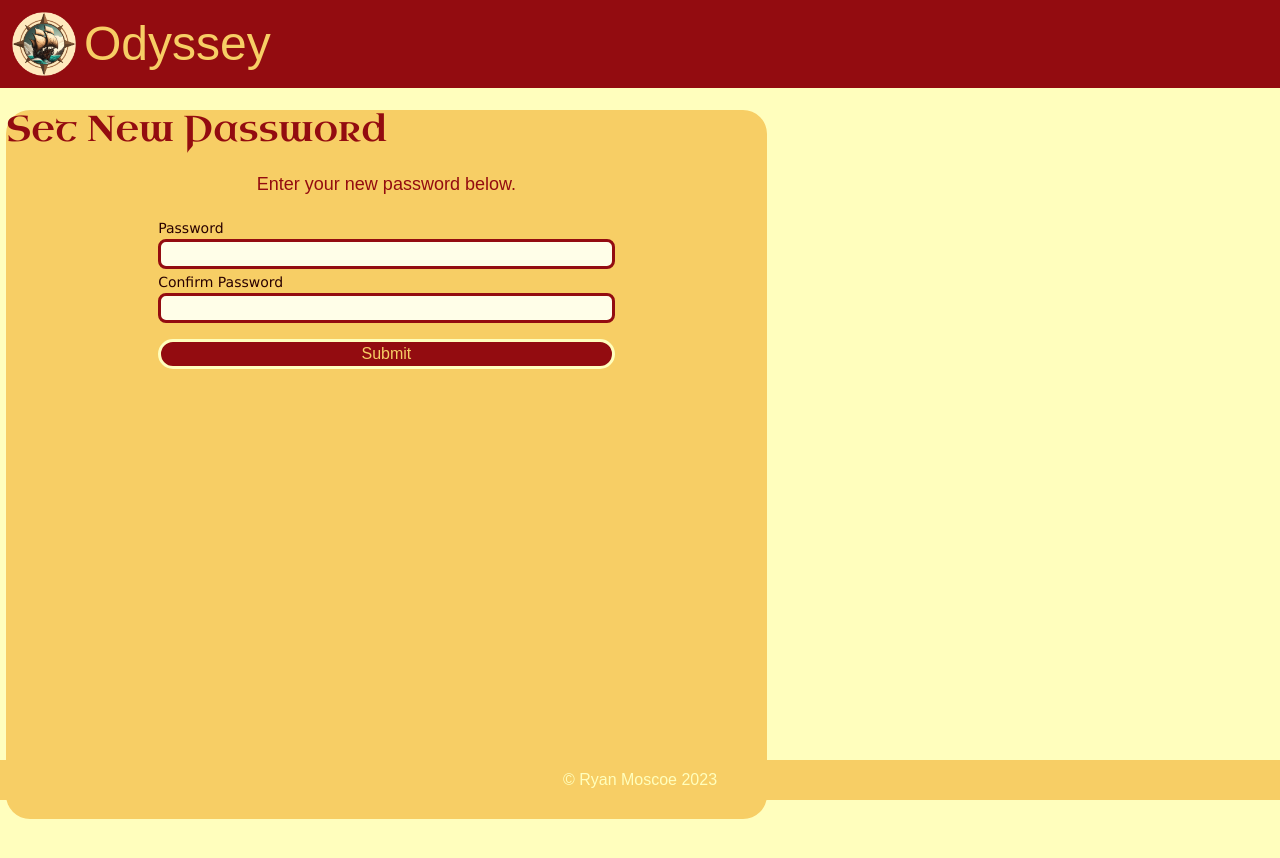
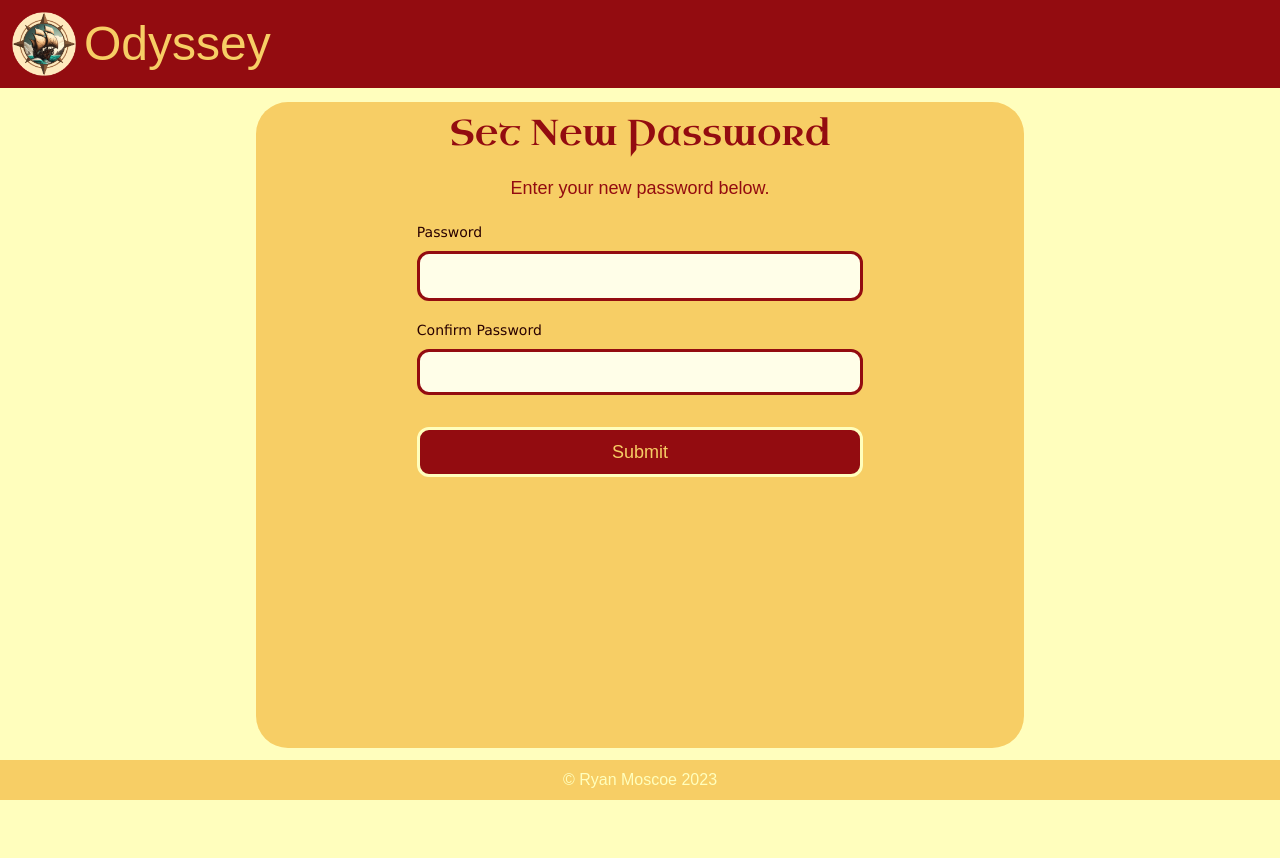
Before and after one commit to rmoscoe/odyssey, a React (Vite) app in the folder client/: page /password/reset/confirm/1/1 in a window 1280 px wide. Shown: the top 858 px of the page. After the commit the page ends 800 px from the top, so only its background shows below. Built offline with nearby package versions, Linux system fonts and the light colour scheme; a web font is replaced by a local one.

Commit message:
refine styling for Password Reset Confirm page

```diff
--- a/client/src/pages/PasswordResetConfirm.tsx
+++ b/client/src/pages/PasswordResetConfirm.tsx
@@ -8,14 +8,14 @@ type PageProps = {
     handlePageChange: (page: string) => void;
 }
 
-export default function PasswordResetConfirm ({ handlePageChange }: PageProps) {
+export default function PasswordResetConfirm({ handlePageChange }: PageProps) {
     const { uidb64, token } = useParams();
     const [uid] = useState(uidb64);
     const [tokenValue] = useState(token);
     const [newPassword, setNewPassword] = useState('');
     const [confirmNewPassword, setConfirmNewPassword] = useState('');
     const [notification, setNotification] = useState('');
-    const { theme }  = useTheme();
+    const { theme } = useTheme();
     const [instructions, setInstructions] = useState('Enter your new password below.');
 
     handlePageChange('Password Reset Confirm');
@@ -24,12 +24,12 @@ export default function PasswordResetConfirm ({ handlePageChange }: PageProps) {
         e.preventDefault();
 
         const { target } = e;
-        const inputType = target.name;
+        const inputId = target.id;
         const inputValue = target.value;
 
         target.classList.remove("invalid-entry");
 
-        if (inputType === 'newPassword') {
+        if (inputId === 'new-password-input') {
             setNewPassword(inputValue);
         } else {
             setConfirmNewPassword(inputValue);
@@ -37,17 +37,17 @@ export default function PasswordResetConfirm ({ handlePageChange }: PageProps) {
 
         switch (notification) {
             case 'Please enter a new password':
-                if (inputType === 'newPassword') {
+                if (inputId === 'new-password-input') {
                     setNotification('');
                 }
                 break;
             case 'Password must contain at least 8 characters, including an uppercase letter, a lowercase letter, and a number. Password cannot be too similar to Email and cannot match common passwords (e.g., "Password1")':
-                if (inputType === 'newPassword') {
+                if (inputId === 'new-password-input') {
                     setNotification('');
                 }
                 break;
             case 'Password confirmation must match new password entered above':
-                if (inputType === 'confirmNewPassword') {
+                if (inputId === 'confirm-new-password-input') {
                     setNotification('');
                 }
                 break;
@@ -109,15 +109,16 @@ export default function PasswordResetConfirm ({ handlePageChange }: PageProps) {
     }
 
     return (
-        <main className="mt-[6.5rem] w-full flex content-center p-1.5 h-screen">
-            <section className={`bg-${theme}-contrast rounded-3xl h-[90%] w-[97%] lg:w-3/5`}>
-                <h2 className={`font-${theme}-heading text-${theme}-form-heading text-3xl mx-auto mb-5 lg:text-4xl`}>Set New Password</h2>
+        <main className="mt-[5.5rem] w-full flex justify-center p-2 h-overlay relative">
+            <section className={`absolute top-[2%] bottom-7 inset-x-2.5 bg-${theme}-contrast rounded-[2rem] justify-center p-3 lg:w-3/5 lg:mx-auto`}>
+                <h2 className={`font-${theme}-heading text-center text-${theme}-form-heading text-[1.75rem] mx-auto mb-5 lg:text-4xl`}>Set New Password</h2>
                 <p className={`mx-auto text-center w-[95%] ${theme}-text lg:w-3/5`}>{instructions}</p>
                 {instructions === 'Your password has been successfully updated. Please proceed to login.' &&
-                    <Link className={`${theme}-text text-center mx-auto w-[95%] lg:w-3/5`} to='/login'>Log in.</Link>
+                    <Link className={`block link-text text-center mx-auto w-[95%] lg:w-3/5`} to='/login'>Log in.</Link>
                 }
                 <form autoComplete="on" id="new-password-form" className="mt-4 mx-auto w-[95%] lg:w-3/5" onSubmit={handleSubmit}>
-                <label htmlFor="new-password-input" className={`${theme}-label mt-4 mb-2`}>Password</label>
+                    <div className="mb-4">
+                        <label htmlFor="new-password-input" className={`${theme}-label`}>Password</label>
                         <input
                             type="password"
                             autoComplete="new-password"
@@ -125,16 +126,18 @@ export default function PasswordResetConfirm ({ handlePageChange }: PageProps) {
                             name="new-password-input"
                             pattern="^(?=.*[a-z])(?=.*[A-Z])(?=.*\d)$"
                             minLength={8}
-                        className={`bg-${theme}-field border-${theme}-primary border-[3px] rounded-lg text-${theme}-text w-full`}
+                            className={`bg-${theme}-field border-${theme}-primary border-[3px] rounded-xl text-${theme}-text w-full text-lg px-1 py-2 mt-2`}
                             value={newPassword}
                             onChange={handleInputChange}
                             onBlur={handlePasswordLoseFocus}
                             required
                         />
                         {notification === 'Password must contain at least 8 characters, including an uppercase letter, a lowercase letter, and a number. Password cannot be too similar to Email and cannot match common passwords (e.g., "Password1")' &&
-                        <p className={`${theme}-text`}>{notification}</p>
+                            <p className={`${theme}-text mt-2`}>{notification}</p>
                         }
-                    <label htmlFor="confirm-new-password-input" className={`${theme}-label mt-4 mb-2`}>Confirm Password</label>
+                    </div>
+                    <div className="mb-4">
+                        <label htmlFor="confirm-new-password-input" className={`${theme}-label`}>Confirm Password</label>
                         <input
                             type="password"
                             autoComplete="on"
@@ -142,19 +145,21 @@ export default function PasswordResetConfirm ({ handlePageChange }: PageProps) {
                             name="confirm-new-password-input"
                             pattern="^(?=.*[a-z])(?=.*[A-Z])(?=.*\d)$"
                             minLength={8}
-                        className={`bg-${theme}-field border-${theme}-primary border-[3px] rounded-lg text-${theme}-text w-full`}
+                            className={`bg-${theme}-field border-${theme}-primary border-[3px] rounded-xl text-${theme}-text w-full px-1 py-2 mt-2`}
                             value={confirmNewPassword}
                             onChange={handleInputChange}
                             onBlur={handleConfirmPasswordLoseFocus}
                             required
                         />
                         {notification === 'Password confirmation must match new password entered above' &&
-                        <p className={`${theme}-text`}>{notification}</p>
+                            <p className={`${theme}-text mt-2`}>{notification}</p>
                         }
+                    </div>
+
                     <input
                         type="submit"
                         id="submit-reset-password"
-                        className={`mt-4 w-full border-${theme}-button-alt-border border-[3px] rounded-2xl bg-${theme}-primary text-${theme}-accent font-${theme}-text`}
+                        className={`mt-4 py-2 w-full border-${theme}-button-alt-border border-[3px] rounded-xl bg-${theme}-primary text-${theme}-accent text-lg font-${theme}-text`}
                         value="Submit"
                     />
                 </form>
```
Lines whose indentation alone changed are shown as unchanged.
